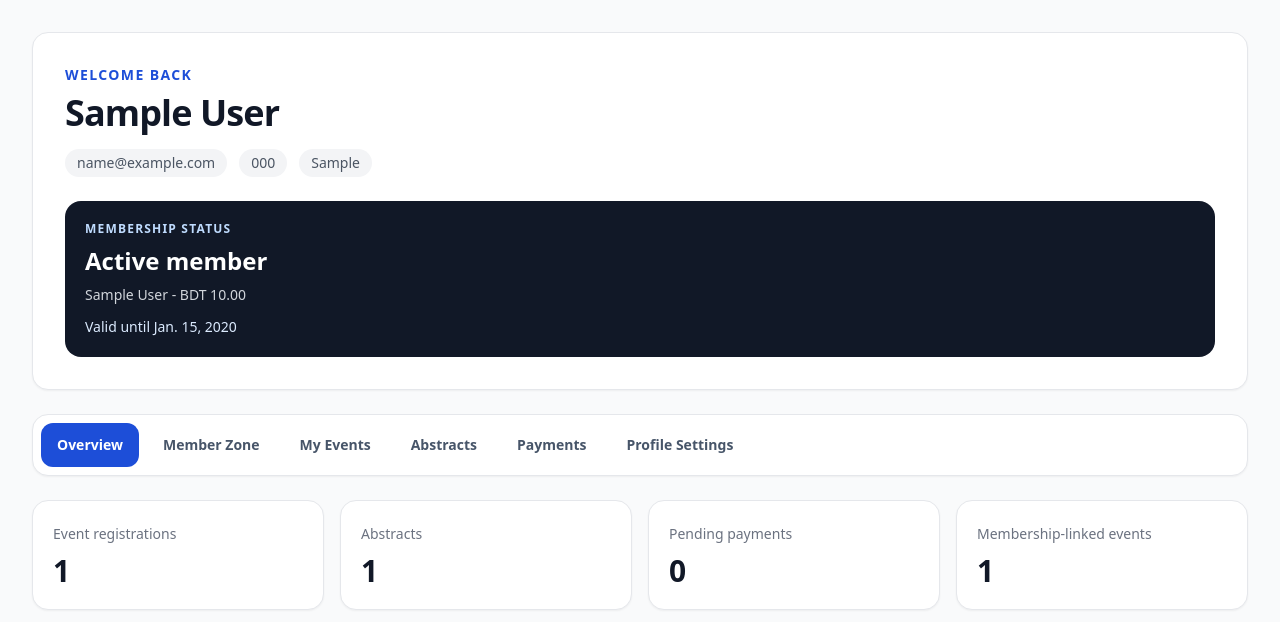
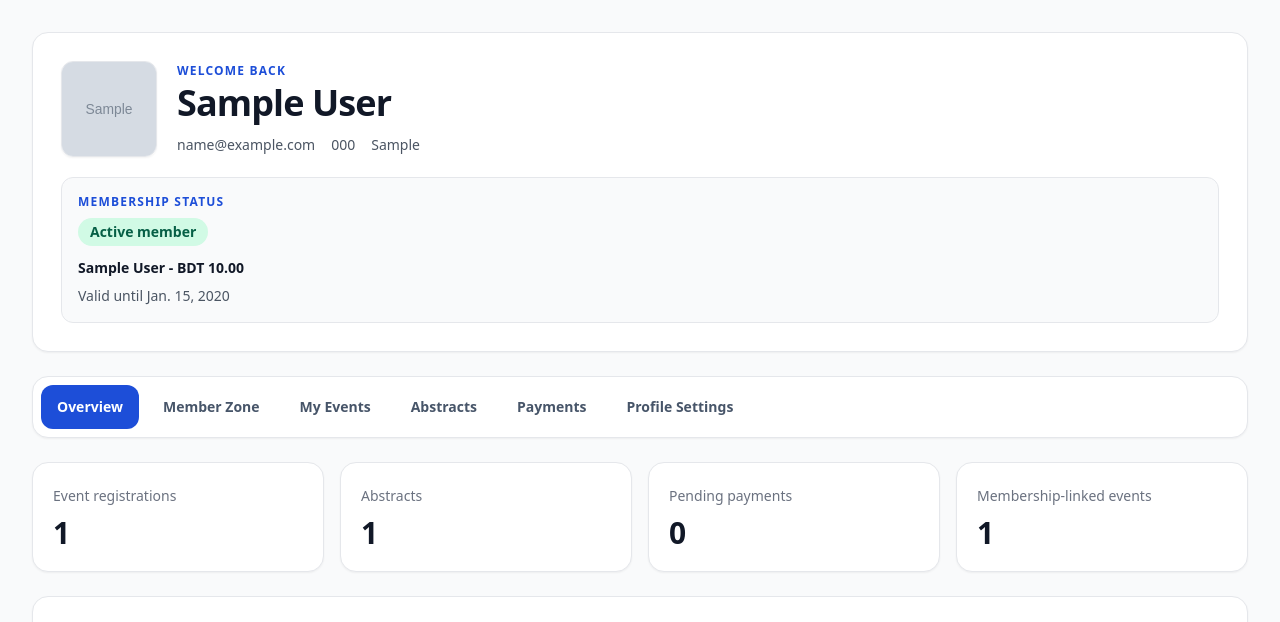
Before and after one commit to FKC117/bsbcs_cms_live, a Django app: page /profile/ in a window 1280 px wide. Shown: the part 77-699 px from the top of the page. Run offline with Django 5.2, Linux system fonts and the light colour scheme; a user stored in the database is signed in; data comes from the database, SQL or seed files in the repository; tables that the repository leaves empty hold one stand-in row (values such as "Sample post"); grey boxes marked "Sample" are stand-in pictures.

Commit message:
user profile is redesigned

```diff
--- a/registration/models.py
+++ b/registration/models.py
@@ -34,6 +34,7 @@ class UserProfile(models.Model):
     email = models.EmailField(unique=True)
     phone = models.CharField(unique=True, max_length=20)
     country = models.CharField(max_length=100)
+    image = models.ImageField(upload_to='images/profiles/', blank=True, null=True)
 
     def __str__(self):
         return self.user.email
--- a/registration/views.py
+++ b/registration/views.py
@@ -201,6 +201,8 @@ def user_profile(request):
         user_profile.email = request.POST.get('email')
         user_profile.phone = request.POST.get('phone')
         user_profile.country = request.POST.get('country')
+        if request.FILES.get('image'):
+            user_profile.image = request.FILES['image']
         user_profile.save()
         message = "Profile updated successfully"
     else:
--- a/templates/user_profile.html
+++ b/templates/user_profile.html
@@ -49,40 +49,49 @@
             {% endif %}
 
             <section class="overflow-hidden rounded-2xl border border-gray-200 bg-white shadow-sm">
-                <div class="grid gap-6 p-6 lg:grid-cols-[1.4fr_0.9fr] lg:p-8">
-                    <div>
-                        <p class="text-sm font-bold uppercase tracking-widest text-blue-700">Welcome back</p>
-                        <h1 class="mt-2 text-3xl font-bold tracking-tight sm:text-4xl">{{ user_profile.name }}</h1>
-                        <div class="mt-4 flex flex-wrap gap-3 text-sm text-gray-600">
-                            <span class="rounded-full bg-gray-100 px-3 py-1">{{ user_profile.email }}</span>
-                            <span class="rounded-full bg-gray-100 px-3 py-1">{{ user_profile.phone }}</span>
-                            <span class="rounded-full bg-gray-100 px-3 py-1">{{ user_profile.country }}</span>
+                <div class="grid gap-5 p-5 lg:grid-cols-[1.35fr_0.9fr] lg:p-7">
+                    <div class="flex items-start gap-4 sm:items-center sm:gap-5">
+                        {% if user_profile.image %}
+                            <img src="{{ user_profile.image.url }}" alt="{{ user_profile.name }}" class="h-20 w-20 shrink-0 rounded-xl border border-gray-200 object-cover shadow-sm sm:h-24 sm:w-24">
+                        {% else %}
+                            <div class="flex h-20 w-20 shrink-0 items-center justify-center rounded-xl bg-blue-100 text-2xl font-bold text-blue-700 shadow-sm sm:h-24 sm:w-24 sm:text-3xl">
+                                {{ user_profile.name|first|upper }}
+                            </div>
+                        {% endif %}
+                        <div class="min-w-0">
+                            <p class="text-xs font-bold uppercase tracking-widest text-blue-700">Welcome back</p>
+                            <h1 class="mt-1 text-2xl font-bold leading-tight tracking-tight text-gray-950 sm:text-4xl">{{ user_profile.name }}</h1>
+                            <div class="mt-3 space-y-1 text-sm text-gray-600 sm:flex sm:flex-wrap sm:gap-x-4 sm:gap-y-2 sm:space-y-0">
+                                <span class="block break-words">{{ user_profile.email }}</span>
+                                <span class="block">{{ user_profile.phone }}</span>
+                                <span class="block">{{ user_profile.country }}</span>
+                            </div>
                         </div>
                     </div>
-                    <div class="rounded-2xl bg-gray-900 p-5 text-white">
-                        <p class="text-xs font-bold uppercase tracking-widest text-blue-200">Membership Status</p>
+                    <div class="rounded-xl border border-gray-200 bg-gray-50 p-4 text-gray-900">
+                        <p class="text-xs font-bold uppercase tracking-widest text-blue-700">Membership Status</p>
                         {% if not member %}
-                            <h2 class="mt-2 text-2xl font-bold">Not a member yet</h2>
-                            <p class="mt-2 text-sm text-gray-300">Apply to unlock member benefits and event pricing.</p>
+                            <h2 class="mt-2 text-xl font-bold">Not a member yet</h2>
+                            <p class="mt-2 text-sm text-gray-600">Apply to unlock member benefits and event pricing.</p>
                             <a href="{% url 'website:membership_form' %}" class="mt-4 inline-flex rounded-lg bg-blue-600 px-4 py-2 text-sm font-bold text-white hover:bg-blue-700">Apply for Membership</a>
                         {% elif member.approval_status == 'pending' %}
-                            <h2 class="mt-2 text-2xl font-bold">Application pending</h2>
-                            <p class="mt-2 text-sm text-gray-300">Your membership application is under admin review.</p>
+                            <h2 class="mt-2 text-xl font-bold">Application pending</h2>
+                            <p class="mt-2 text-sm text-gray-600">Your membership application is under admin review.</p>
                         {% elif member.approval_status == 'approved' and not member.is_active_member %}
-                            <h2 class="mt-2 text-2xl font-bold">Approved, payment needed</h2>
-                            <p class="mt-2 text-sm text-gray-300">Complete payment to activate your membership.</p>
+                            <h2 class="mt-2 text-xl font-bold">Approved, payment needed</h2>
+                            <p class="mt-2 text-sm text-gray-600">Complete payment to activate your membership.</p>
                             <a href="{% url 'website:membership_payment_init' %}" class="mt-4 inline-flex rounded-lg bg-pink-600 px-4 py-2 text-sm font-bold text-white hover:bg-pink-700">Complete Payment</a>
                         {% elif member.is_active_member %}
-                            <h2 class="mt-2 text-2xl font-bold">Active member</h2>
-                            <p class="mt-2 text-sm text-gray-300">{{ member.membership_type|default:"BSBCS Membership" }}</p>
+                            <h2 class="mt-2 inline-flex rounded-full bg-green-100 px-3 py-1 text-sm font-bold text-green-800">Active member</h2>
+                            <p class="mt-3 text-sm font-semibold text-gray-900">{{ member.membership_type|default:"BSBCS Membership" }}</p>
                             {% if member.subscription_expiry_date %}
-                                <p class="mt-3 text-sm text-blue-100">Valid until {{ member.subscription_expiry_date }}</p>
+                                <p class="mt-2 text-sm text-gray-600">Valid until {{ member.subscription_expiry_date }}</p>
                             {% else %}
-                                <p class="mt-3 text-sm text-blue-100">Validity date will be updated by the BSBCS admin team.</p>
+                                <p class="mt-2 text-sm text-gray-600">Validity date will be updated by the BSBCS admin team.</p>
                             {% endif %}
                         {% elif member.approval_status == 'rejected' %}
-                            <h2 class="mt-2 text-2xl font-bold">Application rejected</h2>
-                            <p class="mt-2 text-sm text-gray-300">{{ member.rejection_reason|default:"Please contact the BSBCS team for details." }}</p>
+                            <h2 class="mt-2 text-xl font-bold">Application rejected</h2>
+                            <p class="mt-2 text-sm text-gray-600">{{ member.rejection_reason|default:"Please contact the BSBCS team for details." }}</p>
                             <a href="{% url 'website:membership_form' %}" class="mt-4 inline-flex rounded-lg bg-red-600 px-4 py-2 text-sm font-bold text-white hover:bg-red-700">Re-apply</a>
                         {% endif %}
                     </div>
@@ -409,8 +418,24 @@
             <section id="settings" class="profile-panel mt-6 hidden">
                 <section class="rounded-2xl border border-gray-200 bg-white p-6 shadow-sm">
                     <h2 class="text-xl font-bold">Profile Settings</h2>
-                    <form method="POST" class="mt-5 grid gap-4 md:grid-cols-2">
+                    <form method="POST" enctype="multipart/form-data" class="mt-5 grid gap-4 md:grid-cols-2">
                         {% csrf_token %}
+                        <div class="md:col-span-2">
+                            <label for="image" class="mb-2 block text-sm font-bold text-gray-700">Profile Image</label>
+                            <div class="flex flex-col gap-4 rounded-xl border border-gray-200 bg-gray-50 p-4 sm:flex-row sm:items-center">
+                                {% if user_profile.image %}
+                                    <img src="{{ user_profile.image.url }}" alt="{{ user_profile.name }}" class="h-20 w-20 rounded-xl object-cover">
+                                {% else %}
+                                    <div class="flex h-20 w-20 shrink-0 items-center justify-center rounded-xl bg-blue-100 text-2xl font-bold text-blue-700">
+                                        {{ user_profile.name|first|upper }}
+                                    </div>
+                                {% endif %}
+                                <div class="flex-1">
+                                    <input type="file" id="image" name="image" accept="image/*" class="w-full rounded-lg border border-gray-300 bg-white px-4 py-3">
+                                    <p class="mt-2 text-sm text-gray-500">Upload a clear JPG or PNG profile image. You can replace it anytime.</p>
+                                </div>
+                            </div>
+                        </div>
                         <div>
                             <label for="name" class="mb-2 block text-sm font-bold text-gray-700">Name</label>
                             <input type="text" id="name" name="name" value="{{ user_profile.name }}" class="w-full rounded-lg border border-gray-300 px-4 py-3">
```
Also changed, not shown: registration/admin.py (+10 -0 lines), registration/migrations/0066_userprofile_image.py (added).
